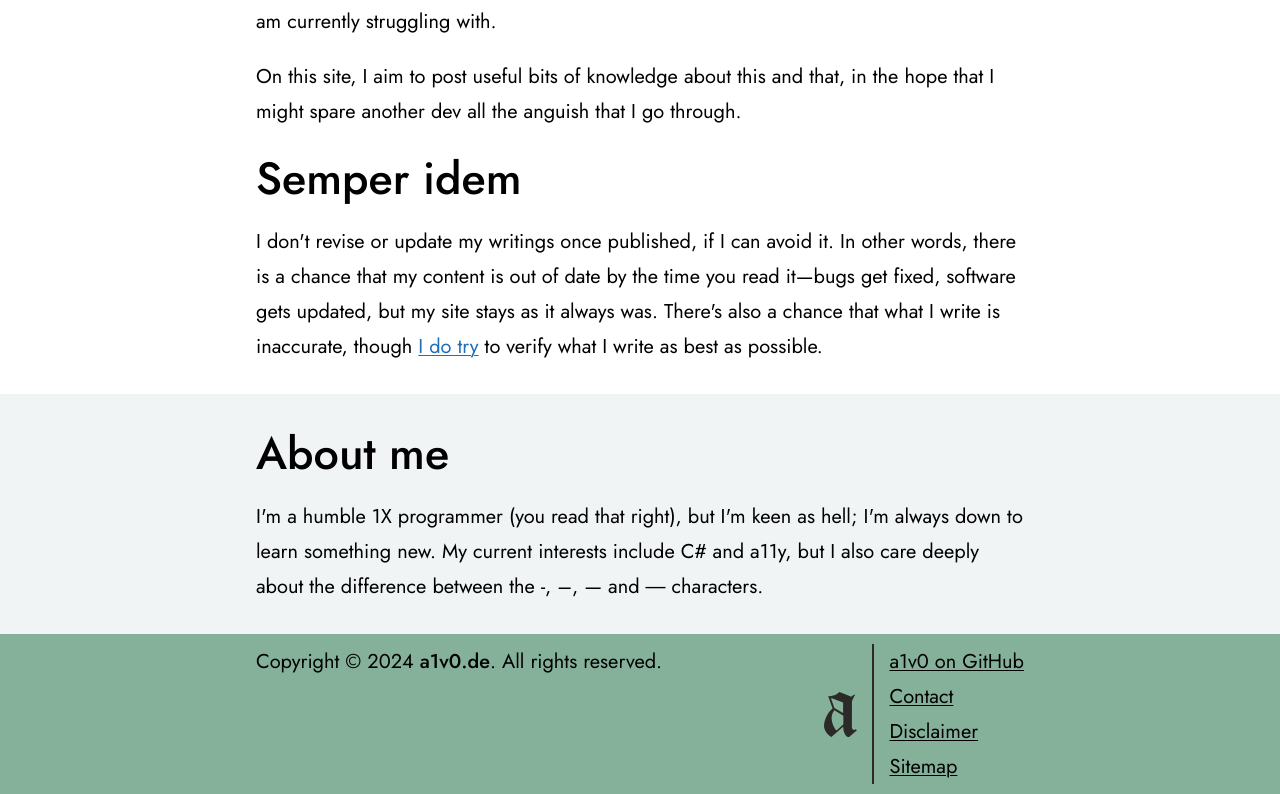
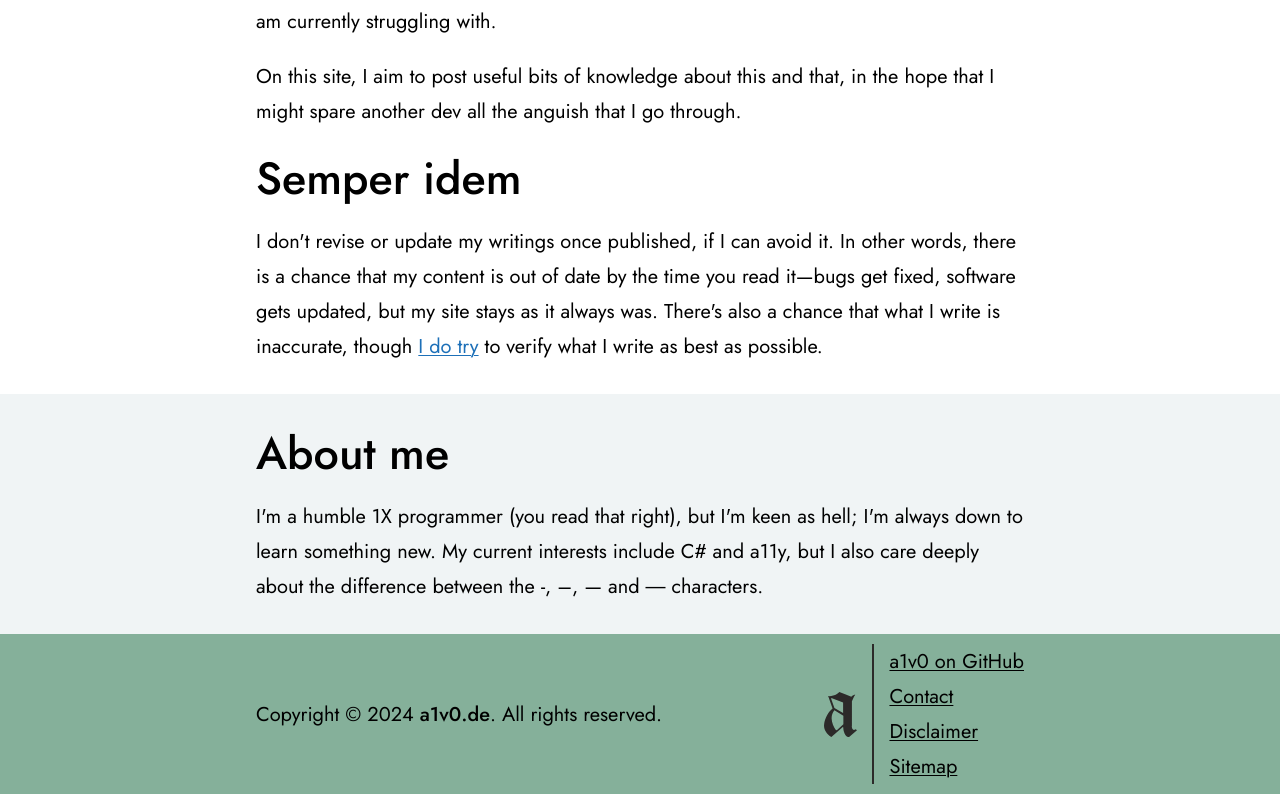
Before and after one commit to a1v0/a1v0.de, a Next.js app: page / in a window 1280 px wide. Shown: the part 576-1370 px from the top of the page. Built offline with nearby package versions, Linux system fonts and the light colour scheme.

Commit message:
Vertically centre copyright in footer

```diff
--- a/components/Footer.tsx
+++ b/components/Footer.tsx
@@ -5,7 +5,7 @@ import Link from "next/link";
 function Footer() {
 	return (
 		<footer className="bg-brand-colour py-2 [&_a]:text-text-dark ">
-			<div className="clear-gutters flex justify-between">
+			<div className="clear-gutters flex items-center justify-between">
 				<section>
 					Copyright &copy; {new Date().getFullYear()}{" "}
 					<strong className="font-medium">a1v0.de</strong>. All rights
```
Also changed, not shown: 1 other file (tests, documents, lock files or other folders).
